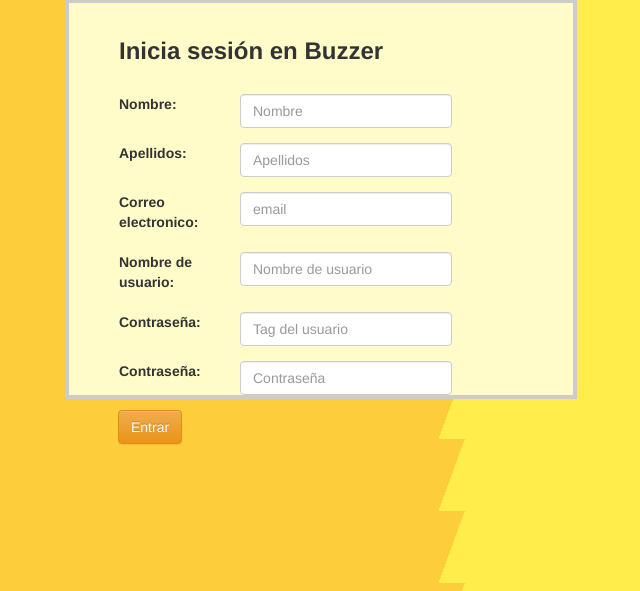
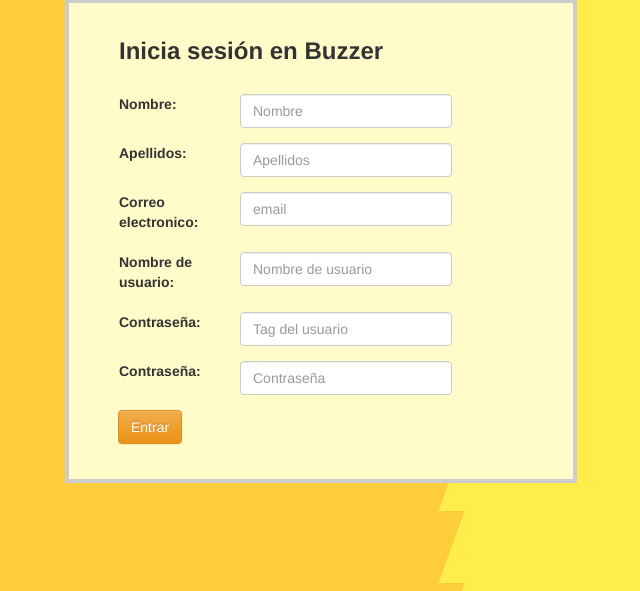
Before and after one commit to eugeniblas/proves, a Django app: page /buzzer/signup/ in a window 1280 px wide. Shown: the part 209-800 px from the top of the page, without its empty margins (319-959 px from the left). Run offline with Django 3.2, Linux system fonts and the light colour scheme; parts of the project's set-up code (start-up, migrations or seed data) failed here and were passed over; some libraries are stand-ins or nearby versions.

Commit message:
algn canvi

```diff
--- a/buzzer/static/stylesheets/signup.css
+++ b/buzzer/static/stylesheets/signup.css
@@ -13,7 +13,7 @@
 
     width: 40%;
     min-width: 500px;
-    height: 400px;
+    /*height: 400px;*/
     margin-left: -20%;
     margin-top: -15%;
     border: 4px solid #ccc;
```
